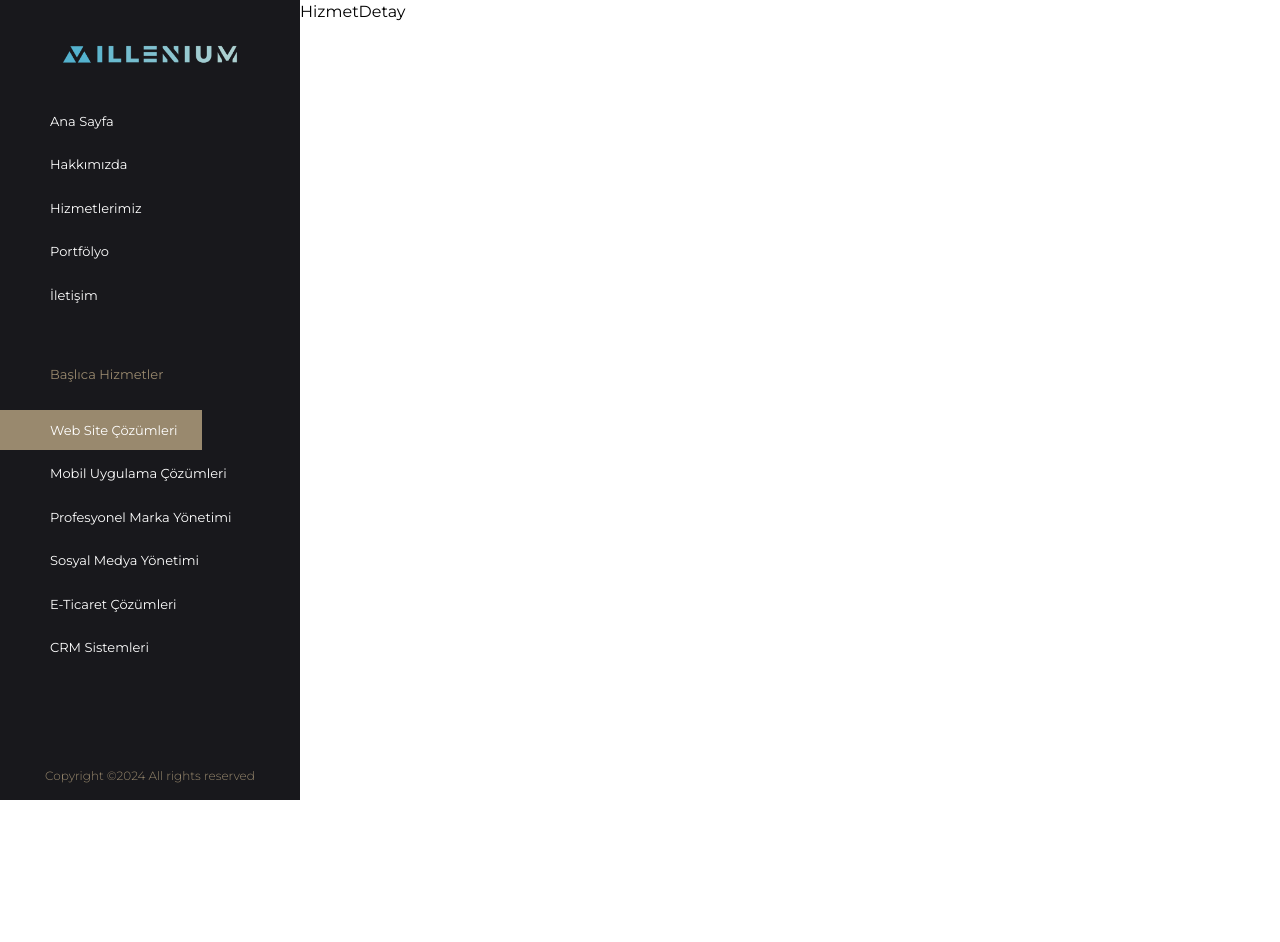
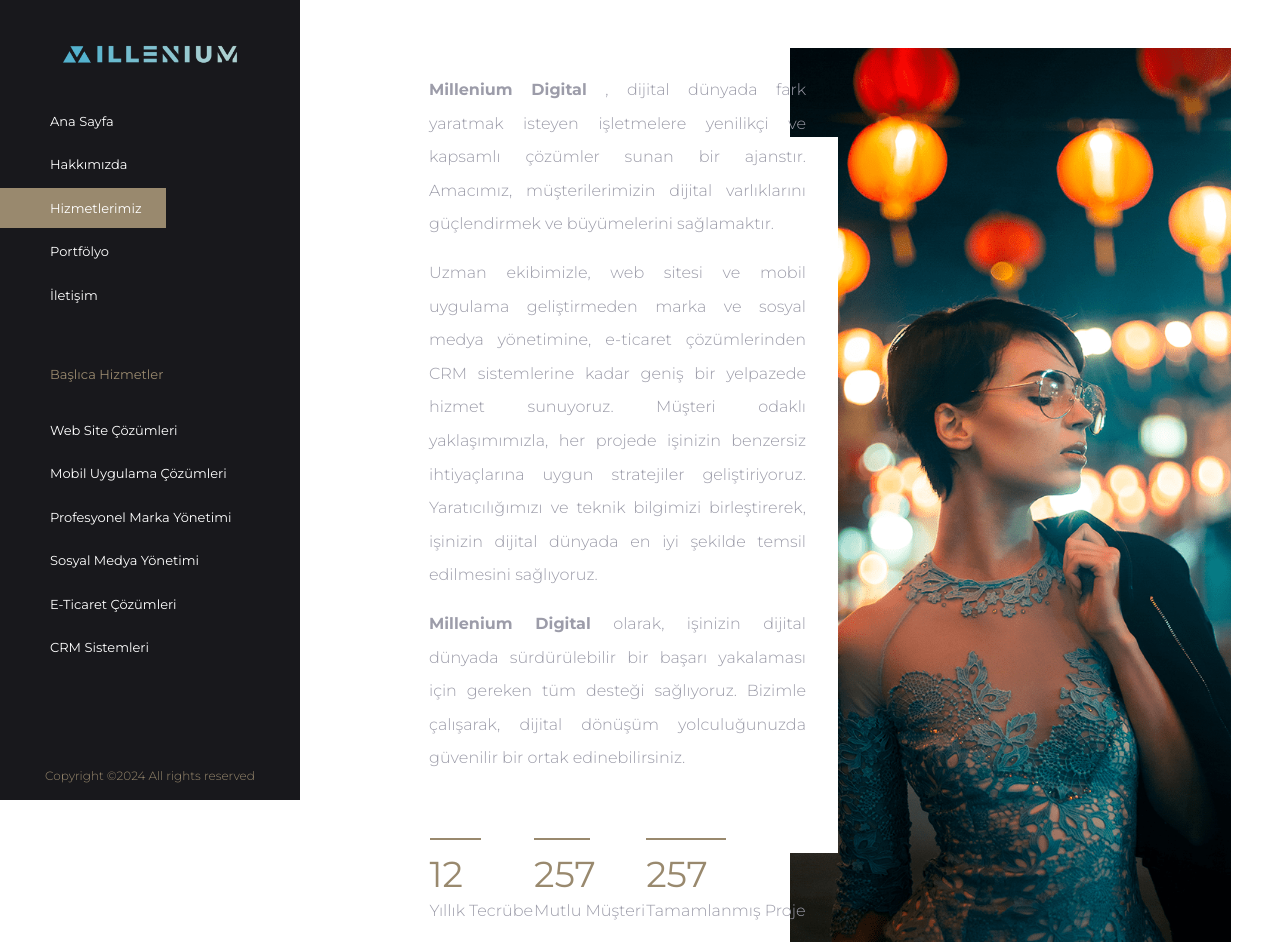
Before and after one commit to seyitbugraerden/Next14-MilleniumDigital, a Next.js app: page /hizmetlerimiz/1 in a window 1280 px wide. Before the commit the page ends 800 px from the top, so only its background shows below. Built offline with nearby package versions, Linux system fonts and the light colour scheme.

Commit message:
end of services

```diff
--- a/app/hizmetlerimiz/[slug]/page.tsx
+++ b/app/hizmetlerimiz/[slug]/page.tsx
@@ -1,8 +1,62 @@
 import React from "react";
+import about from "@/public/about.png";
+import Image from "next/image";
 
 const HizmetDetay: React.FC<any> = ({ params }) => {
-  console.log(params.slug);
-  return <div>HizmetDetay</div>;
+  return (
+    <section className="grid grid-cols-2 py-12 h-screen">
+      <div className="bg-white h-[80%] flex flex-col justify-center my-auto lg:translate-x-12 px-8 col-span-2 lg:col-span-1">
+        <h4>{params.slug === 'web-site-cozumleri' && "Web Site Çözümleri" ||
+            params.slug === 'mobil-uygulama-cozumleri' && "Mobil Uygulama Çözümleri" ||
+            params.slug === 'profesyonel-marka-yonetimi' && "Profesyonel Marka Yönetimi" ||
+            params.slug === 'sosyal-medya-yonetimi' && "Sosyal Medya Yönetimi" ||
+            params.slug === 'e-ticaret-cozumleri' && "E-Ticaret Çözümleri " ||
+            params.slug === 'crm-sistemleri' && "CRM Çözümleri "
+            }</h4>
+        <p>
+          <strong>Millenium Digital</strong> , dijital dünyada fark yaratmak
+          isteyen işletmelere yenilikçi ve kapsamlı çözümler sunan bir ajanstır.
+          Amacımız, müşterilerimizin dijital varlıklarını güçlendirmek ve
+          büyümelerini sağlamaktır.
+        </p>
+        <p>
+          Uzman ekibimizle, web sitesi ve mobil uygulama geliştirmeden marka ve
+          sosyal medya yönetimine, e-ticaret çözümlerinden CRM sistemlerine
+          kadar geniş bir yelpazede hizmet sunuyoruz. Müşteri odaklı
+          yaklaşımımızla, her projede işinizin benzersiz ihtiyaçlarına uygun
+          stratejiler geliştiriyoruz. Yaratıcılığımızı ve teknik bilgimizi
+          birleştirerek, işinizin dijital dünyada en iyi şekilde temsil
+          edilmesini sağlıyoruz.
+        </p>
+        <p>
+          <strong>Millenium Digital</strong> olarak, işinizin dijital dünyada
+          sürdürülebilir bir başarı yakalaması için gereken tüm desteği
+          sağlıyoruz. Bizimle çalışarak, dijital dönüşüm yolculuğunuzda
+          güvenilir bir ortak edinebilirsiniz.
+        </p>
+        <div className="flex justify-around items-center mt-12">
+          <div>
+            <div className="line"></div>
+            <h3 className="text-4xl text-hover">12</h3>
+            <p>Yıllık Tecrübe</p>
+          </div>
+          <div>
+            <div className="line"></div>
+            <h3 className="text-4xl text-hover">257</h3>
+            <p>Mutlu Müşteri</p>
+          </div>
+          <div>
+            <div className="line"></div>
+            <h3 className="text-4xl text-hover">257</h3>
+            <p>Tamamlanmış Proje</p>
+          </div>
+        </div>
+      </div>
+      <div className="hidden lg:block">
+        <Image src={about} alt="about-us" className="h-full object-cover" />
+      </div>
+    </section>
+  );
 };
 
 export default HizmetDetay;
--- a/components/Header.tsx
+++ b/components/Header.tsx
@@ -7,6 +7,7 @@
 
 function Header() {
   const router = usePathname()
+  const routerLink = router.split('/')
   return (
     <div className="h-[100dvh] hidden lg:flex flex-col bg-primary text-white text-[13px] fixed">
       <div className="flex justify-center items-center">
@@ -17,7 +18,7 @@
           <div>
             <Link
               href="/"
-              className={`pe-[24px] ps-[50px] py-3 hover:bg-hover transition duration-500 ${router === '/' ? 'bg-hover' : ""}`}
+              className={`pe-[24px] ps-[50px] py-3 hover:bg-hover transition duration-500 ${routerLink[1] === '' ? 'bg-hover' : ""}`}
             >
               Ana Sayfa
             </Link>
@@ -25,7 +26,7 @@
           <div>
             <Link
               href="/hakkimizda"
-              className={`pe-[24px] ps-[50px] py-3 hover:bg-hover transition duration-500 ${router === '/hakkimizda' ? 'bg-hover' : ""}`}
+              className={`pe-[24px] ps-[50px] py-3 hover:bg-hover transition duration-500 ${routerLink[1] === 'hakkimizda' ? 'bg-hover' : ""}`}
             >
               Hakkımızda
             </Link>
@@ -33,7 +34,7 @@
           <div>
             <Link
               href="/hizmetlerimiz"
-              className={`pe-[24px] ps-[50px] py-3 hover:bg-hover transition duration-500 ${router === '/hizmetlerimiz' ? 'bg-hover' : ""}`}
+              className={`pe-[24px] ps-[50px] py-3 hover:bg-hover transition duration-500 ${routerLink[1] === 'hizmetlerimiz' ? 'bg-hover' : ""}`}
             >
               Hizmetlerimiz
             </Link>
@@ -49,7 +50,7 @@
           <div>
             <Link
               href="/iletisim"
-              className={`pe-[24px] ps-[50px] py-3 hover:bg-hover transition duration-500 ${router === '/iletisim' ? 'bg-hover' : ""}`}
+              className={`pe-[24px] ps-[50px] py-3 hover:bg-hover transition duration-500 ${routerLink[1] === 'iletisim' ? 'bg-hover' : ""}`}
               >
               İletişim
             </Link>
@@ -62,7 +63,7 @@
           <div>
             <Link
               href="#"
-              className="pe-[24px] ps-[50px] py-3 bg-hover transition duration-500"
+              className={`pe-[24px] ps-[50px] py-3 hover:bg-hover transition duration-500 ${routerLink[2] === 'web-site-cozumleri' ? 'bg-hover' : ""}`}
             >
               Web Site Çözümleri
             </Link>
@@ -70,7 +71,7 @@
           <div>
             <Link
               href="#"
-              className="pe-[24px] ps-[50px] py-3 hover:bg-hover transition duration-500"
+              className={`pe-[24px] ps-[50px] py-3 hover:bg-hover transition duration-500 ${routerLink[2] === 'mobil-uygulama-cozumleri' ? 'bg-hover' : ""}`}
             >
               Mobil Uygulama Çözümleri
             </Link>
@@ -78,7 +79,7 @@
           <div>
             <Link
               href="#"
-              className="pe-[24px] ps-[50px] py-3 hover:bg-hover transition duration-500"
+              className={`pe-[24px] ps-[50px] py-3 hover:bg-hover transition duration-500 ${routerLink[2] === 'profesyonel-marka-yonetimi' ? 'bg-hover' : ""}`}
             >
               Profesyonel Marka Yönetimi
             </Link>
@@ -86,7 +87,7 @@
           <div>
             <Link
               href="#"
-              className="pe-[24px] ps-[50px] py-3 hover:bg-hover transition duration-500"
+              className={`pe-[24px] ps-[50px] py-3 hover:bg-hover transition duration-500 ${routerLink[2] === 'sosyal-medya-yonetimi' ? 'bg-hover' : ""}`}
             >
               Sosyal Medya Yönetimi
             </Link>
@@ -94,7 +95,7 @@
           <div>
             <Link
               href="#"
-              className=" pe-[24px] ps-[50px] py-3 hover:bg-hover transition duration-500"
+              className={`pe-[24px] ps-[50px] py-3 hover:bg-hover transition duration-500 ${routerLink[2] === 'e-ticaret-cozumleri' ? 'bg-hover' : ""}`}
             >
               E-Ticaret Çözümleri
             </Link>
@@ -102,7 +103,7 @@
           <div>
             <Link
               href="#"
-              className=" pe-[24px] ps-[50px] py-3 hover:bg-hover transition duration-500"
+              className={`pe-[24px] ps-[50px] py-3 hover:bg-hover transition duration-500 ${routerLink[2] === 'crm-sistemleri' ? 'bg-hover' : ""}`}
             >
               CRM Sistemleri
             </Link>
```
